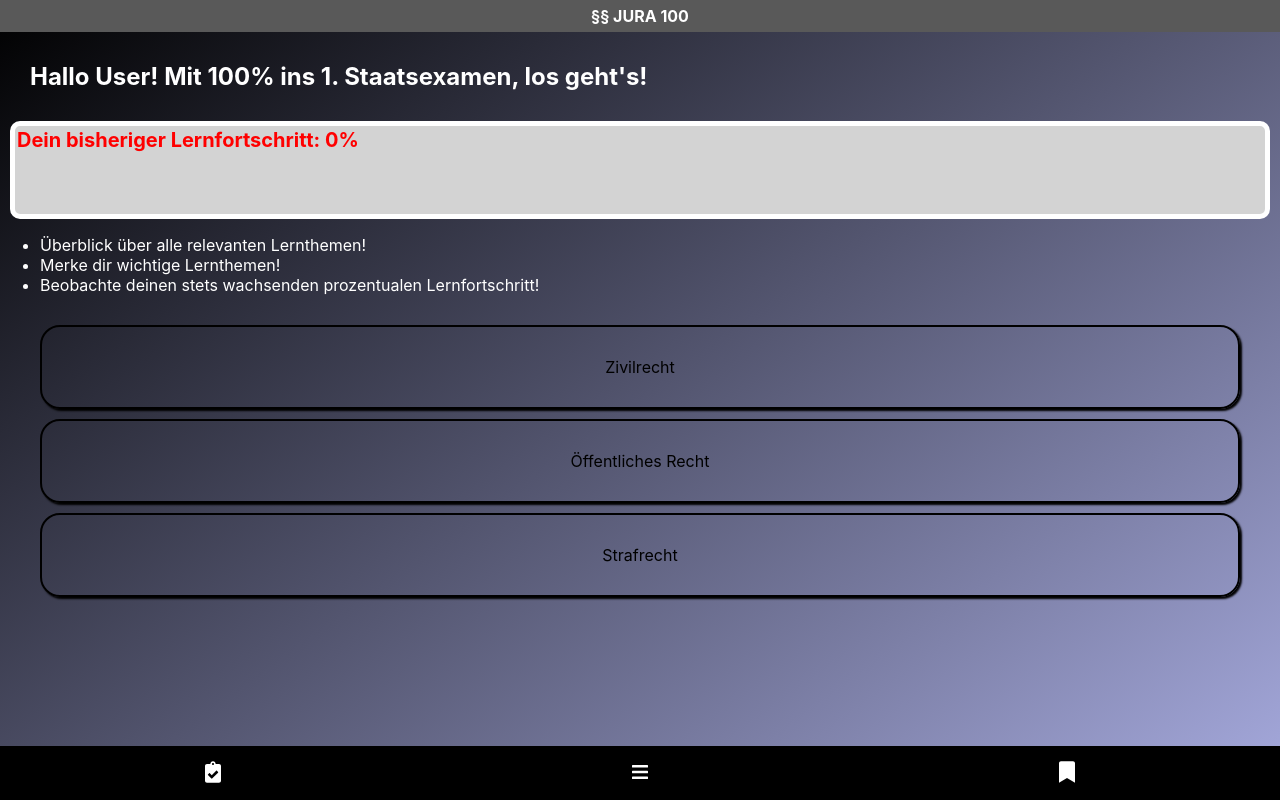
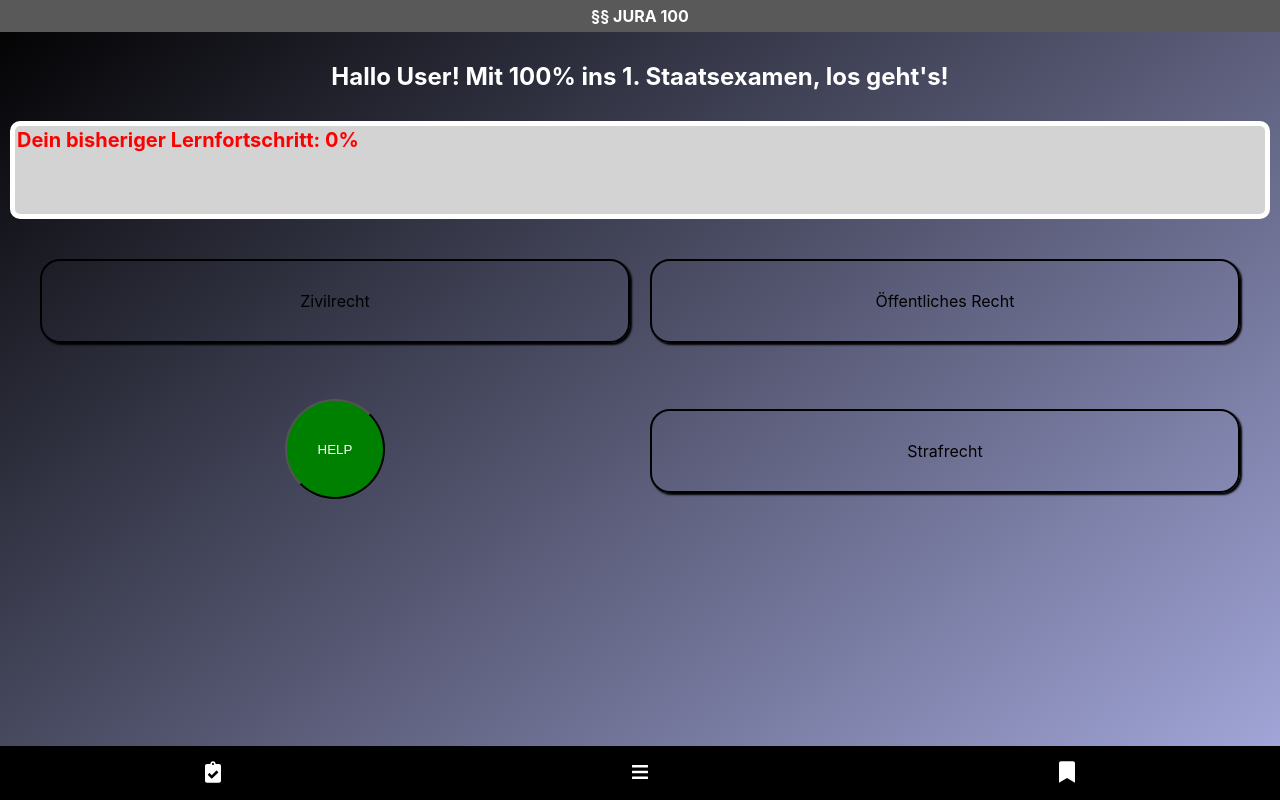
Before and after one commit to CaroSophie/Jura100, a React (Create React App) app: page / in a window 1280 px wide. Built offline with nearby package versions, Linux system fonts and the light colour scheme; what uid would draw is missing.

Commit message:
Add instruction button

```diff
--- a/src/components/App.js
+++ b/src/components/App.js
@@ -7,7 +7,8 @@ import Defaulttopics from '../data/Defaulttopics'
 
 export default class App extends Component {
   state = {
-    topics: this.load()
+    topics: this.load(),
+    showHelp: false
   }
 
   fillBookmarkIcon = id => {
@@ -44,6 +45,12 @@ export default class App extends Component {
     return doneTopics.length / topics.length
   }
 
+  expandInstruction = () => {
+    this.setState({
+      showHelp: !this.state.showHelp
+    })
+  }
+
   render() {
     this.save()
     return (
@@ -52,7 +59,13 @@ export default class App extends Component {
           <Route
             exact
             path="/"
-            render={() => <Home showprogress={this.showProgress()} />}
+            render={() => (
+              <Home
+                showprogress={this.showProgress()}
+                onToggle={this.expandInstruction}
+                showHelp={this.state.showHelp}
+              />
+            )}
           />
           <Route
             path="/private"
--- a/src/components/Instruction.js
+++ b/src/components/Instruction.js
@@ -1,18 +1,81 @@
 import React, { Component } from 'react'
 import styled from 'styled-components'
 
-const Text = styled.ul`
+const Wrapper = styled.div`
+  height: 100px;
+  width: 100%;
+  display: flex;
+  justify-content: center;
+  align-items: center;
+`
+
+const Toggle = styled.button`
   color: white;
+  background: green;
+  height: 100px;
+  width: 100px;
+  border-radius: 50%;
+
+  &:focus {
+    outline: none;
+  }
+
+  &.active {
+    z-index: -1;
+  }
+`
+const Helptext = styled.div`
+  color: red;
+  font-weight: bold;
+  background: white;
+  border: 5px solid black;
+`
+
+const Closehelp = styled.button`
+  color: white;
+  font-weight: bold;
+  background: grey;
+
+  &:focus {
+    outline: none;
+  }
 `
 
 export default class Instruction extends Component {
   render() {
     return (
-      <Text>
-        <li>Überblick über alle relevanten Lernthemen!</li>
-        <li>Merke dir wichtige Lernthemen!</li>
-        <li>Beobachte deinen stets wachsenden prozentualen Lernfortschritt!</li>
-      </Text>
+      <Wrapper>
+        <Toggle
+          onClick={this.props.handleToggleButton}
+          className={this.props.showHelp ? 'active' : ''}
+        >
+          HELP
+        </Toggle>
+        {this.props.showHelp ? this.renderHelp() : null}
+      </Wrapper>
+    )
+  }
+
+  renderHelp() {
+    return (
+      <Helptext>
+        <ol>
+          <li>
+            Verschaffe dir einen Überblick über alle relevanten Lernthemen!
+          </li>
+          <li>
+            Markiere dir relevante Themen und solche, die du dir noch intensiv
+            anschauen musst.
+          </li>
+          <li>
+            Hake gelernte Themen ab und speicher sie dir in einer extra Seite!
+          </li>
+          <li>
+            Beobachte deinen stets wachsenden prozentualen Lernerfolg!{' '}
+            <Closehelp onClick={this.props.handleToggleButton}>X</Closehelp>
+          </li>
+        </ol>
+      </Helptext>
     )
   }
 }
--- a/src/components/Profile.js
+++ b/src/components/Welcome.js
@@ -4,6 +4,8 @@ import styled from 'styled-components'
 const Welcome = styled.h2`
   color: white;
   margin: 30px;
+  display: flex;
+  justify-content: center;
 `
 
 export default class Profile extends Component {
--- a/src/screens/Home.js
+++ b/src/screens/Home.js
@@ -3,7 +3,7 @@ import Header from '../components/Header'
 import Footer from '../components/Footer'
 import Card from '../components/Card'
 import Progressbar from '../components/Progressbar'
-import Profile from '../components/Profile'
+import Welcome from '../components/Welcome'
 import Instruction from '../components/Instruction'
 import styled from 'styled-components'
 import { NavLink } from 'react-router-dom'
@@ -18,6 +18,10 @@ const Wrapper = styled.main`
 `
 const Cardcontainer = styled.div`
   margin: 30px;
+  display: grid;
+  grid-template-columns: 1fr 1fr;
+  grid-template-rows: auto;
+  height: 300px;
 `
 
 export default class Home extends Component {
@@ -25,16 +29,19 @@ export default class Home extends Component {
     return (
       <Wrapper>
         <Header />
-        <Profile />
+        <Welcome />
         <Progressbar percentage={this.props.showprogress} />
-        <Instruction />
         <Cardcontainer>
           <NavLink to="/private">
             <Card text="Zivilrecht" />
-          </NavLink>
+          </NavLink>{' '}
           <NavLink to="/public">
             <Card text="Öffentliches Recht" />
           </NavLink>
+          <Instruction
+            handleToggleButton={this.props.onToggle}
+            showHelp={this.props.showHelp}
+          />
           <NavLink to="/criminal">
             <Card text="Strafrecht" />
           </NavLink>
```
